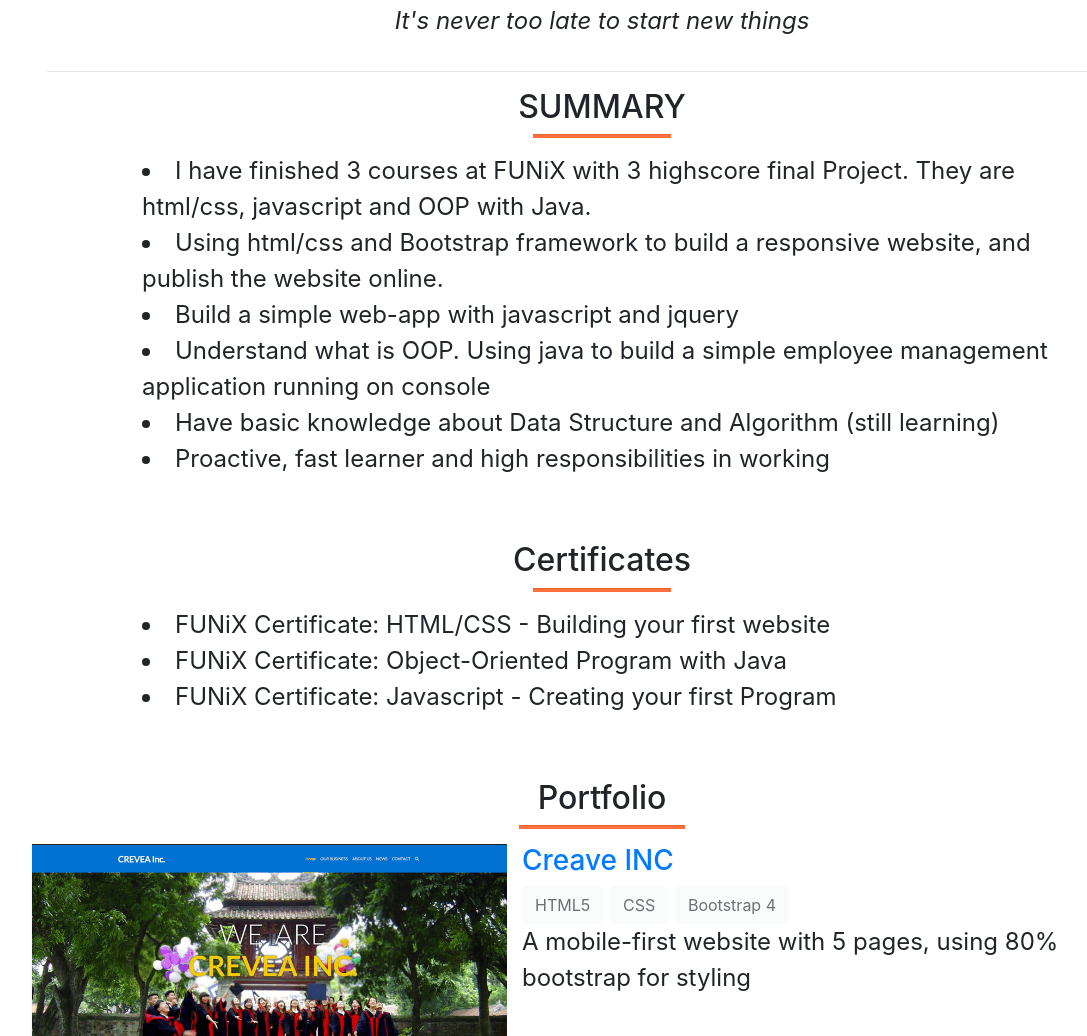
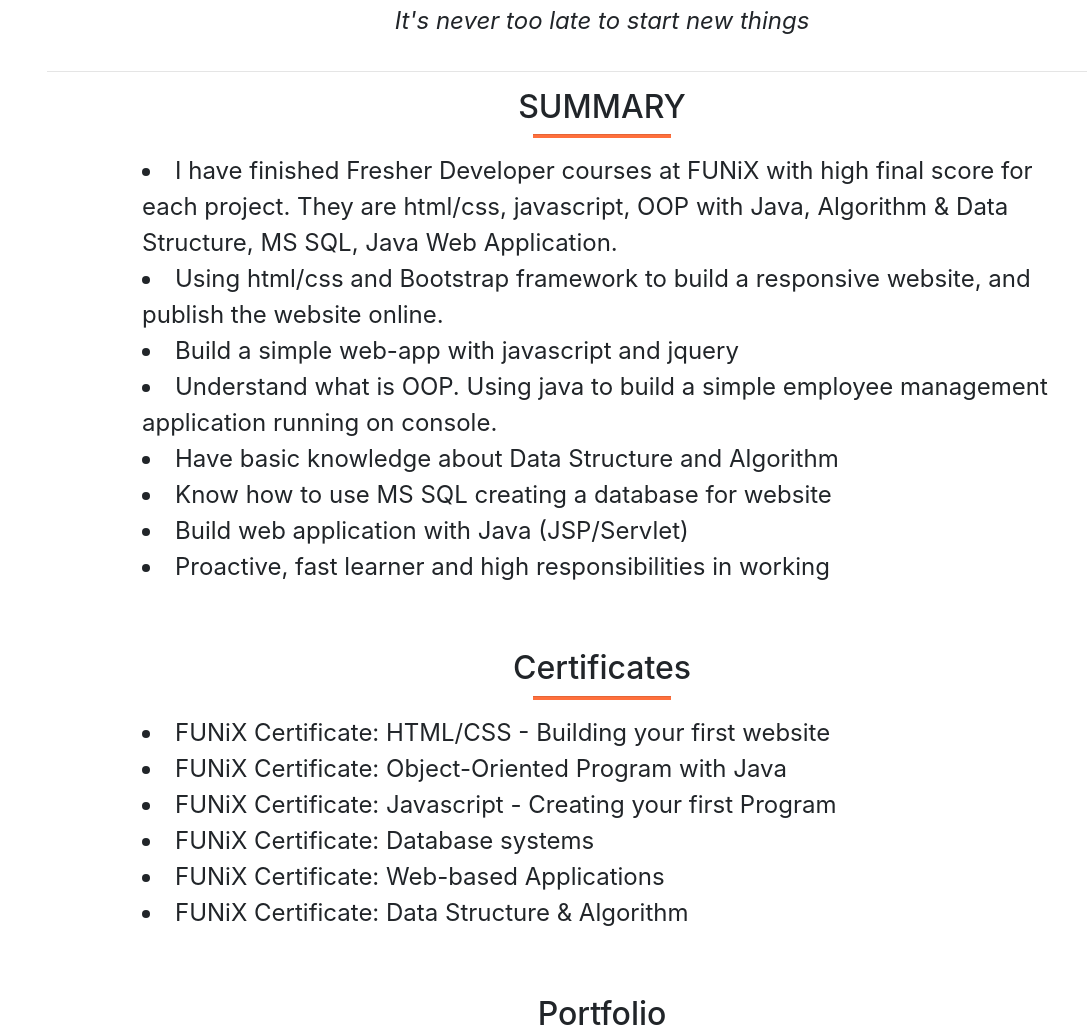
Before and after one commit to phoint/aboutMe, a plain HTML site: page index.html in a window 1280 px wide. Shown: the part 720-1756 px from the top of the page, without its empty margins (38-1125 px from the left). Drawn offline with nearby package versions, Linux system fonts and the light colour scheme.

Commit message:
Update index.html

```diff
--- a/index.html
+++ b/index.html
@@ -44,7 +44,7 @@
 				<div class="row justify-content-center">
 					<div class="col-md-10 text-center">
 						<h1>I'M PHOI NGUYEN</h1>
-						<p>an Fresher Developer</p>
+						<p>Fresher Developer</p>
 						<img id="my-avatar" src="./images/my-image.png" alt="my-image">
 						<h2>Hello</h2>
 						<p>Starting this new career quite late, I understand that I must work hard to prove myself. The first step is always the hardest, but I have proven that I am not afraid of challenges.</p>
@@ -61,11 +61,14 @@
 						<h2 class="text-center">SUMMARY</h2>
 						<hr class="underline-heading">
 						<ul>
-							<li>I have finished 3 courses at FUNiX with 3 highscore final Project. They are html/css, javascript and OOP with Java.</li>
+							<li>I have finished Fresher Developer courses at FUNiX with high final score for each project.
+								They are html/css, javascript, OOP with Java, Algorithm & Data Structure, MS SQL, Java Web Application.</li>
 							<li>Using html/css and Bootstrap framework to build a responsive website, and publish the website online.</li>
 							<li>Build a simple web-app with javascript and jquery</li>
-							<li>Understand what is OOP. Using java to build a simple employee management application running on console</li>
-							<li>Have basic knowledge about Data Structure and Algorithm (still learning)</li>
+							<li>Understand what is OOP. Using java to build a simple employee management application running on console.</li>
+							<li>Have basic knowledge about Data Structure and Algorithm</li>
+							<li>Know how to use MS SQL creating a database for website</li>
+							<li>Build web application with Java (JSP/Servlet)</li>
 							<li>Proactive, fast learner and high responsibilities in working</li>
 						</ul>
 					</div>
@@ -79,6 +82,9 @@
 							<li>FUNiX Certificate: HTML/CSS - Building your first website</li>
 							<li>FUNiX Certificate: Object-Oriented Program with Java</li>
 							<li>FUNiX Certificate: Javascript - Creating your first Program</li>
+							<li>FUNiX Certificate: Database systems</li>
+							<li>FUNiX Certificate: Web-based Applications</li>
+							<li>FUNiX Certificate: Data Structure & Algorithm</li>
 						</ul>
 					</div>
 				</div>
@@ -157,6 +163,18 @@
 						<div class="progress my-1">
   							<div class="progress-bar" role="progressbar" style="width: 75%" aria-valuenow="75" aria-valuemin="0" aria-valuemax="100">75%</div>
 						</div>
+						<h5>Algorithm & Data Structure</h5>
+						<div class="progress my-1">
+  							<div class="progress-bar" role="progressbar" style="width: 70%" aria-valuenow="70" aria-valuemin="0" aria-valuemax="100">70%</div>
+						</div>
+						<h5>MS SQL</h5>
+						<div class="progress my-1">
+  							<div class="progress-bar" role="progressbar" style="width: 80%" aria-valuenow="80" aria-valuemin="0" aria-valuemax="100">80%</div>
+						</div>
+						<h5>Java Web Application</h5>
+						<div class="progress my-1">
+  							<div class="progress-bar" role="progressbar" style="width: 80%" aria-valuenow="80" aria-valuemin="0" aria-valuemax="100">80%</div>
+						</div>
 						<h3 class="mt-3">Other</h3>
 						<ul>
 							<li>Foreign Languges: English</li>
```
